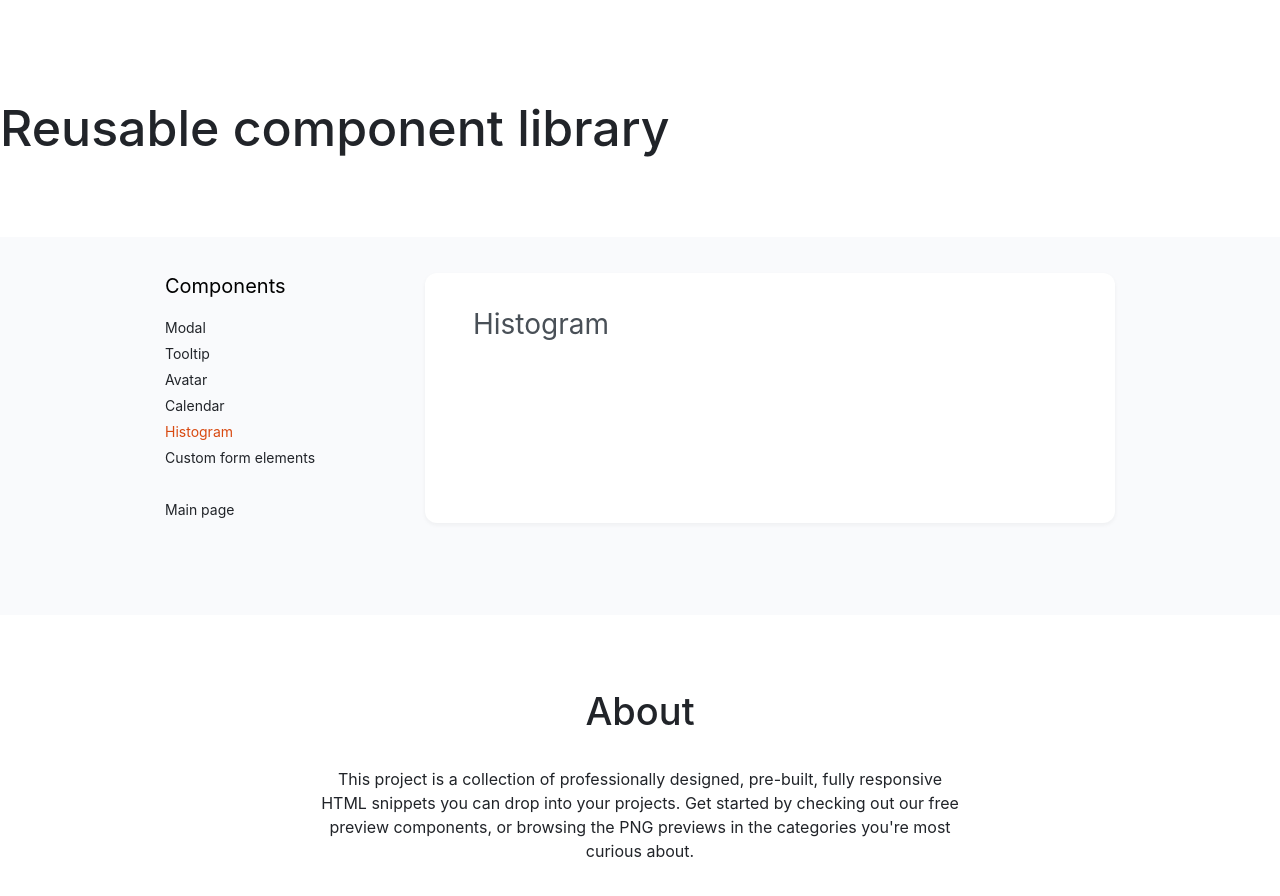
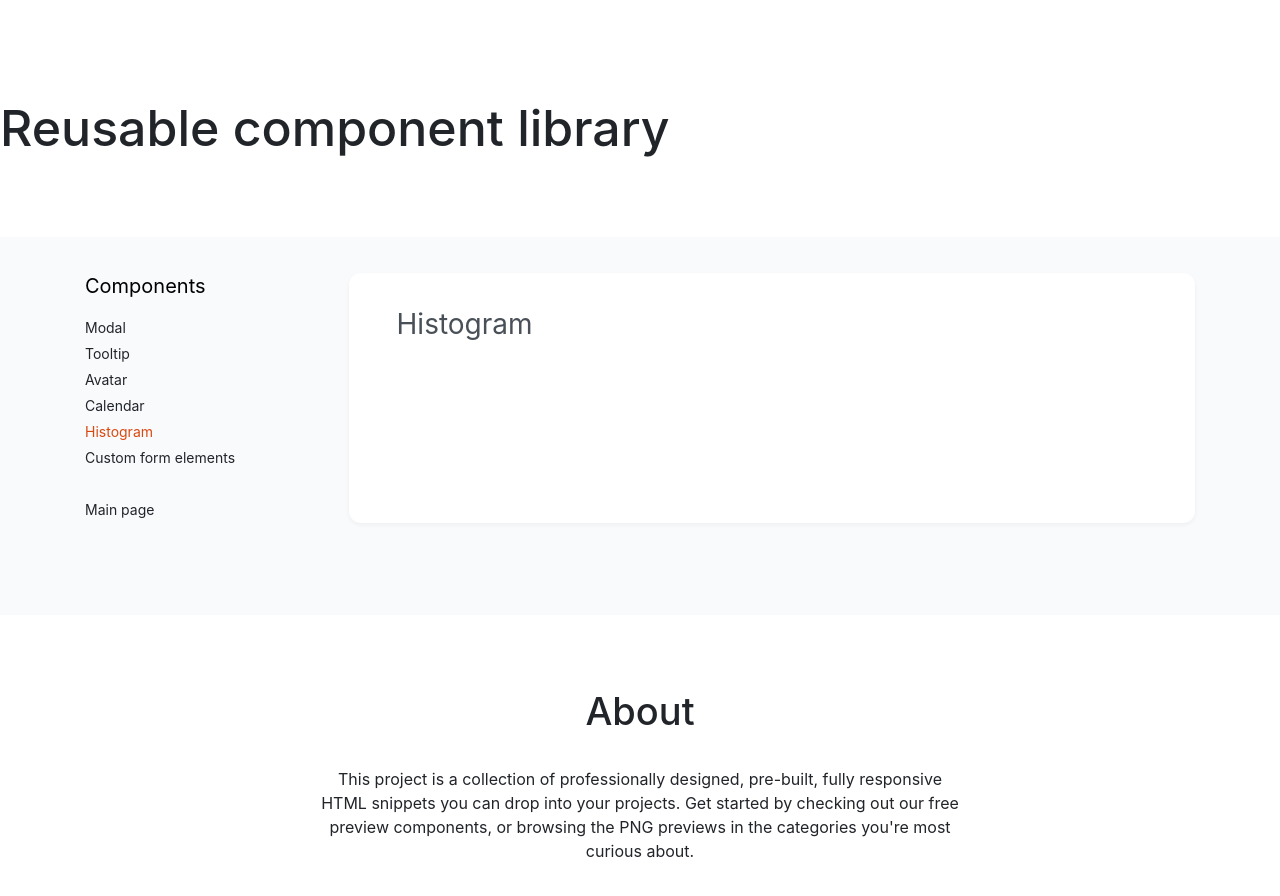
Before and after one commit to js-tasks-ru/htmlcss-20220519_n-zbiranik, a website: page pages/template.html in a window 1280 px wide. Drawn offline with Linux system fonts and the light colour scheme.

Commit message:
lection 5 Страница компонента - fix 1

```diff
--- a/components/container/container.css
+++ b/components/container/container.css
@@ -0,0 +1,9 @@
+.container_menu{
+    display: flex;
+    flex-direction: row;
+    gap: 56px;
+    padding-top: 36px;
+    padding-bottom: 92px;
+    width: 1110px;
+    margin: 0 auto;
+}
--- a/components/main/main.css
+++ b/components/main/main.css
@@ -1,10 +1,3 @@
 .main{
     background: #F9FAFC;
 }
-
-.main_menu{
-    padding: 36px 165px 92px 165px;
-    display: flex;
-    flex-direction: row;
-    gap: 56px;
-}
--- a/pages/template.html
+++ b/pages/template.html
@@ -11,7 +11,8 @@
                     <h1 class="header__title">Reusable component library</h1>
                 </div>
             </header>
-            <main class="main main_menu">
+            <main class="main">
+                <div class="container container_menu">
                     <nav class="menu">
                         <div class="menu__title">Components</div>
                         <div class="menu__item"><a class="menu__link" href="#">Modal</a></div>
@@ -26,6 +27,7 @@
                         <h1 class="element__title">Histogram</h1>
                         <div class="element__content"></div>
                     </article>
+                </div>
             </main>
             <footer class="footer">
                 <h2 class="footer__title">About</h2>
```
Lines whose indentation alone changed are shown as unchanged.
